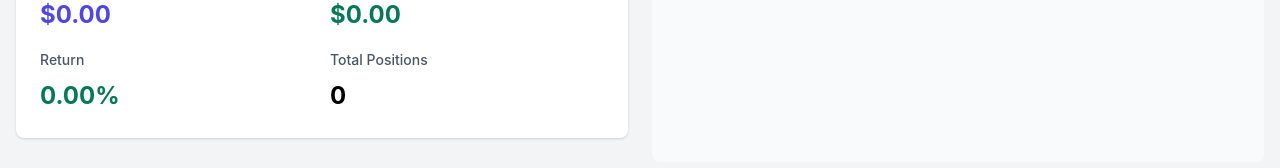
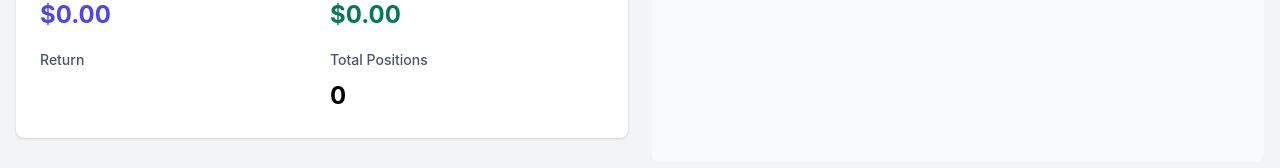
Before and after one commit to greenermoose/investments, a React (Vite) app: page / in a window 1280 px wide. Shown: the part 287-455 px from the top of the page. Built offline with nearby package versions, Linux system fonts and the light colour scheme.

Commit message:
0.4.55 Portfolio summary return

```diff
--- a/src/components/PortfolioDisplay.jsx
+++ b/src/components/PortfolioDisplay.jsx
@@ -153,8 +153,8 @@ const PortfolioDisplay = ({ portfolioData, portfolioStats, currentAccount, onSym
             </div>
             <div>
               <p className="stat-label">Return</p>
-              <p className={portfolioStats.gainPercent >= 0 ? "stat-value-positive" : "stat-value-negative"}>
-                {formatPercent(portfolioStats.gainPercent)}
+              <p className={portfolioStats.gainPercentage >= 0 ? "stat-value-positive" : "stat-value-negative"}>
+                {formatPercent(portfolioStats.gainPercentage)}
               </p>
             </div>
             <div>
```
Also changed, not shown: 1 other file (tests, documents, lock files or other folders).
